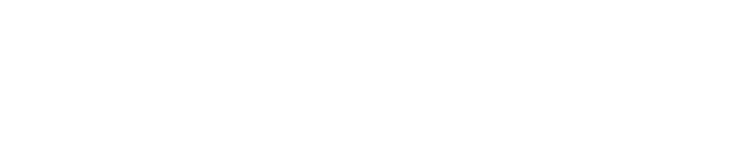
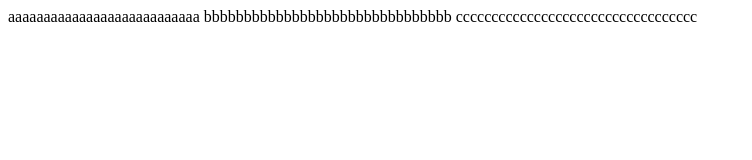
Before and after one commit to pythoncoderk/html, a plain HTML site: page index.html in a window 1280 px wide. Shown: the whole page, without its empty margins (0-752 px from the left). Drawn offline with Linux system fonts and the light colour scheme.

```diff
--- a/index.html
+++ b/index.html
@@ -8,6 +8,9 @@
 
     <meta charset="UTF-8">
     <meta name="description" content="git lesson">
+    aaaaaaaaaaaaaaaaaaaaaaaaaaa
+    bbbbbbbbbbbbbbbbbbbbbbbbbbbbbbb
+    cccccccccccccccccccccccccccccccccc
 
 </body>
 </html>
--- /dev/null
+++ b/styles.css
@@ -0,0 +1,7 @@
+html {
+    font-size: 20em;
+    }
+
+aaaaaaaaaaaaaaaa
+vbvvvvvvvvvvvvvv
+cccccccccccccccc
```
Also changed, not shown: 2 other files.
